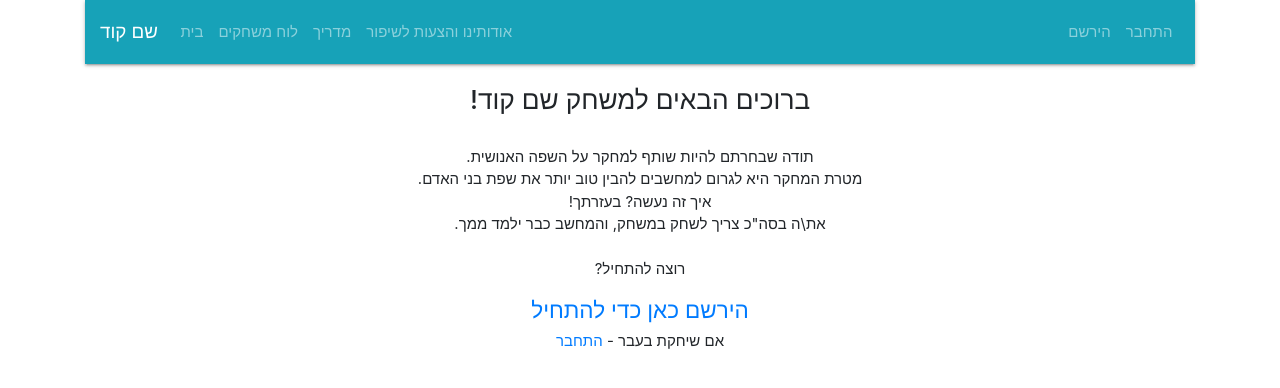
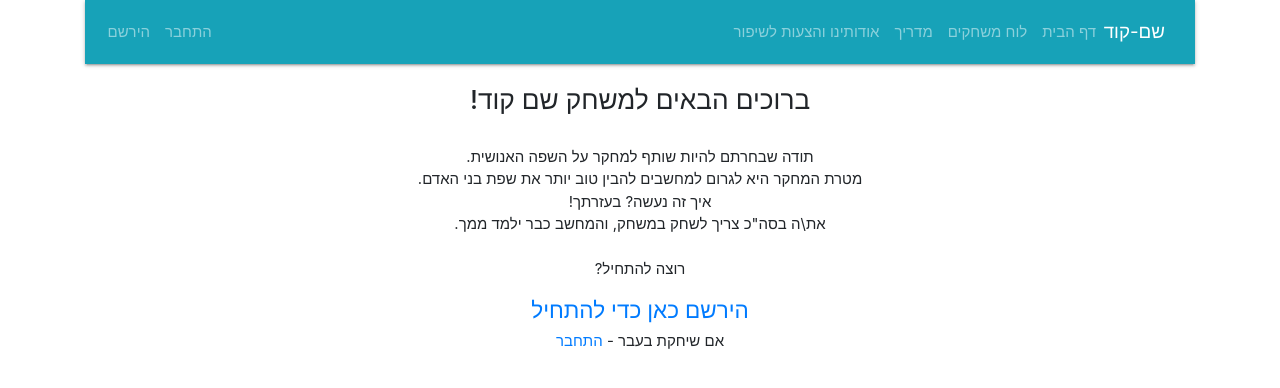
Before and after one commit to avi326/CodeNames, a Vue app: page / in a window 1280 px wide. Shown: the top 388 px of the page. Built offline with nearby package versions, Linux system fonts and the light colour scheme; no server answers; what vue-chat-scroll, vue-circular-count-down-timer, vuejs-dialog would draw is missing.

Commit message:
more hebrew

```diff
--- a/src/components/About.vue
+++ b/src/components/About.vue
@@ -16,10 +16,15 @@
         <b-col>
 
 
-       <p style="direction: rtl; text-align: right; ">
+       <p>
         עבודת מחקר של אבי ברזני ודוד פנירי במסגרת קורס "עיבוד שפה טבעית" באוניברסיטה הפתוחה.
         </p>
-
+       <p>
+      אבי ברזני: avibarazani326@gmail.com
+        </p>
+               <p>
+        דוד פנירי: dudupaniri@gmail.com
+        </p>
         </b-col>
         <b-col></b-col>
       </b-row>
@@ -48,6 +53,9 @@ export default {
 }
 </script>
 
-<style>
-
+<style scoped>
+ p {
+   direction: rtl;
+   text-align: right;
+ }
 </style>
--- a/src/components/Chat.vue
+++ b/src/components/Chat.vue
@@ -4,8 +4,8 @@
             <b-card>
                 <ul class="messages" style="text-align: right;" v-chat-scroll> <!-- print all message -->
                 <li v-for="message in messages" :key="message.id" >
-                    <span class="name">{{ message.name }}</span>
-                    <span class="content">{{ message.content }}</span>
+                    <span class="name">{{ message.name }}</span> <br>
+                    <span class="content">{{ message.content }}</span> <br>
                     <span class="time">{{ message.timestamp }}</span>
                 </li>
                 </ul>
@@ -37,6 +37,9 @@ export default {
     }
   },
   created(){
+    // change moment to hebrew
+    moment.locale('he')
+
     let ref = db.collection('messages').orderBy('timestamp')
 
     // subscribe to changes to the 'messages' collection
@@ -49,7 +52,7 @@ export default {
             id: doc.id,
             name: doc.data().name,
             content: doc.data().content,
-            timestamp: moment(doc.data().timestamp).format('lll')
+            timestamp: moment(doc.data().timestamp).calendar()
           })
         }
       })
--- a/src/components/Guide.vue
+++ b/src/components/Guide.vue
@@ -6,7 +6,7 @@
             <b-row>
                 <b-col></b-col>
                 <b-col>
-                    <h3> מדריך </h3>
+                    <h3 tyle="text-align: center;"> מדריך </h3>
                         <p dir="rtl" style="direction: rtl; text-align: right; ">
                 <b>  המשחק מיועד לשני שחקנים.  </b> <br>
                 ראשית נפתחות 25 מילים.<br>
--- a/src/components/Navbar.vue
+++ b/src/components/Navbar.vue
@@ -1,19 +1,19 @@
 <template>
     <div class="Navbar">
         <b-navbar toggleable="lg" type="dark" variant="info">
-            <b-navbar-brand> שם קוד</b-navbar-brand>
-            <b-collapse id="nav-collapse" is-nav>
-                    <b-navbar-nav>
-                        <b-nav-item to='/'> בית  </b-nav-item>
-                        <b-nav-item :to="{ name: 'TableOfGames'}"> לוח משחקים </b-nav-item>
-                        <b-nav-item :to="{ name: 'Guide'}"> מדריך </b-nav-item>
-                        <b-nav-item :to="{ name: 'About'}"> אודותינו והצעות לשיפור </b-nav-item>
-                    </b-navbar-nav>
-                    <b-navbar-nav class="ml-auto">
+            <b-collapse id="nav-collapse"  is-nav>
+                    <b-navbar-nav class="mr-auto">
                         <b-nav-item v-if="!user" :to="{ name: 'Signup'}"> הירשם </b-nav-item>
                         <b-nav-item v-if="!user" :to="{ name: 'Login'}"> התחבר </b-nav-item>
                         <b-nav-item v-if="user" @click="logout"> התנתק </b-nav-item>
                    </b-navbar-nav>
+                    <b-navbar-nav>
+                        <b-nav-item :to="{ name: 'About'}"> אודותינו והצעות לשיפור </b-nav-item>
+                        <b-nav-item :to="{ name: 'Guide'}"> מדריך </b-nav-item>
+                        <b-nav-item :to="{ name: 'TableOfGames'}"> לוח משחקים </b-nav-item>
+                        <b-nav-item to='/'>דף הבית </b-nav-item>
+                    </b-navbar-nav>
+                     <b-navbar-brand> שם-קוד  </b-navbar-brand>
                     <!-- <b-nav-item :to="{ name: 'About'}"> <span class="glyphicon glyphicon-log-in"></span> Login </b-nav-item>  -->
             </b-collapse>
         </b-navbar>
--- a/src/components/NewGame.vue
+++ b/src/components/NewGame.vue
@@ -1,7 +1,7 @@
 <template>
     <div class="new-message">
     <form @submit.prevent="addGame">
-        <button class="btn deep-purple"> add_game</button>
+        <button class="btn light-blue lighten-2"> משחק-חדש</button>
     </form>
     <p v-if="newGame"> {{ newGame }} </p>
     </div>
--- a/src/components/NewMessage.vue
+++ b/src/components/NewMessage.vue
@@ -42,6 +42,9 @@ export default {
 }
 </script>
 
-<style>
-
+<style scoped>
+div {
+  text-align: right;
+  direction: rtl;
+}
 </style>
--- a/src/components/TableOfGames.vue
+++ b/src/components/TableOfGames.vue
@@ -8,7 +8,7 @@
       </b-row>
       <b-row  class="justify-content-md-center">
         <b-col md="auto">
-          <p v-if="alias">hello {{ alias }} </p>
+          <p v-if="alias" style="text-align: right;  direction: rtl;" >ברוך הבא <b>{{ alias }}</b>, אתה יכול להתחיל לשחק!  </p>
           <p v-else> שלום אורח, בבקשה <router-link :to="{ name: 'Signup'}"> הירשם  </router-link> או <router-link :to="{ name: 'Login'}">
             התחבר
             <i class="fa fa-header" aria-hidden="true"></i> </router-link>  </p>
@@ -16,7 +16,10 @@
       </b-row>
       <b-row  class="justify-content-md-center">
         <b-col md="auto">
-            <table v-if="alias">
+            <p style="text-align: right;  direction: rtl;">  אם יש מישהו שאתה רוצה לשחק איתו - תחפש אותו ברשימה ולחץ <b> הצטרף למשחק</b>. <br>
+            אחרת, לחץ למטה על <b> משחק חדש </b> ותחכה שהוא יצטרף אליך. <br>
+              אם אין מישהו שקבעת איתו. פתח <b> משחק חדש </b> ותחכה שיצטרפו אליך.  </p>
+            <table v-if="alias" style="text-align: right;  direction: rtl;">
               <thead>
                 <tr>
                     <th>שחקן ראשון </th>
@@ -36,7 +39,7 @@
 
                 </tr>
                 <tr>
-                  <td><NewGame :alias="alias"/></td>
+                  <td   style="text-align: left;  direction: rtl;"><NewGame :alias="alias"/></td>
                 </tr>
               </tbody>
             </table>
```
